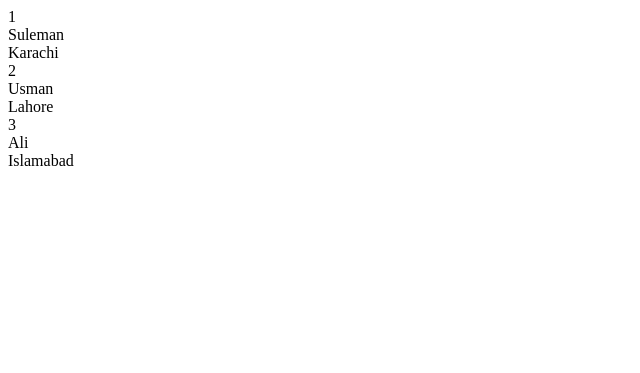
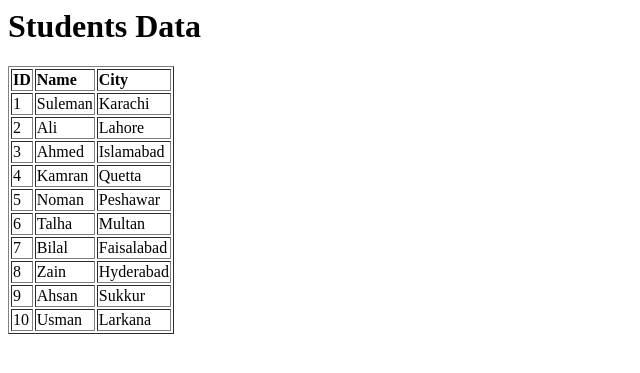
Before and after one commit to MSulemankashif/Learn-PHP, a PHP site: page / in a window 1280 px wide. Shown: the top 373 px of the page, without its empty margins (0-640 px from the left). Run offline with PHP 8.4, Linux system fonts and the light colour scheme.

Commit message:
print data in table using multidimentional array

```diff
--- a/PHP Practice/index.php
+++ b/PHP Practice/index.php
@@ -1,13 +1,32 @@
 <?php
 
-$users = [
+$students = [
     [1,"Suleman","Karachi"],
-    [2,"Usman","Lahore"],
-    [3,"Ali",'Islamabad']
+    [2,"Ali","Lahore"],
+    [3,"Ahmed","Islamabad"],
+    [4,"Kamran","Quetta"],
+    [5,"Noman","Peshawar"],
+    [6,"Talha","Multan"],
+    [7,"Bilal","Faisalabad"],
+    [8,"Zain","Hyderabad"],
+    [9,"Ahsan","Sukkur"],
+    [10,"Usman","Larkana"]
 ];
 
-for($i=0; $i<count($users);$i++){
-    for($j=0; $j<count($users[$i]);$j++){
-        echo $users[$i][$j]. " <br>";
+echo "<table border=1>";
+    echo "<h1>Students Data</h1>";
+    echo "<tr>
+        <td style='font-weight:bold';>ID</td>
+        <td style='font-weight:bold';>Name</td>
+        <td style='font-weight:bold';>City</td>
+          </tr>";
+    for($i=0; $i<count($students); $i++){
+        echo "<tr>";
+            for($j=0; $j<count($students[$i]); $j++){
+                echo "<td>";
+                echo $students[$i][$j];
+                echo "</td>";
+            };
+        echo "</tr>";
     };
-};
+echo "</table>";
```
Also changed, not shown: PHP Practice/dump.php (+13 -0 lines).
